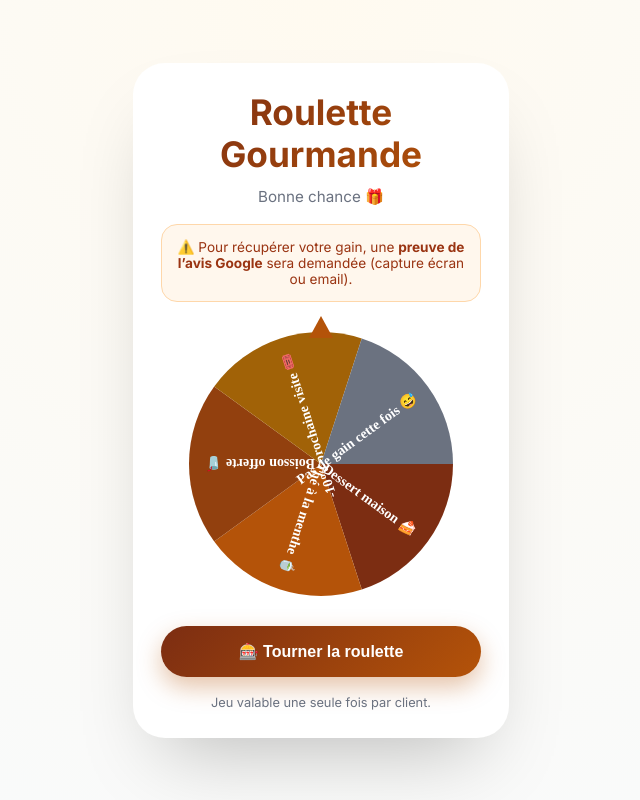
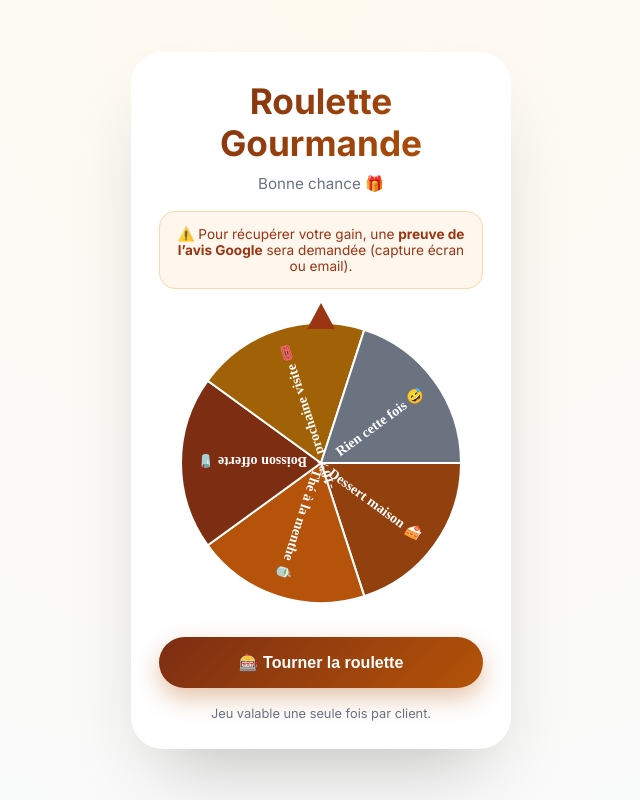
Before and after one commit to Chicanos-Tech/Restaurant_Tajinier_Merignac, a plain HTML site: page index.html in a window 1280 px wide. Both pictures are taken after a click on the button "J’ai déjà publié mon avis →". Shown: the whole page, without its empty margins (319-959 px from the left). Drawn offline with nearby package versions, Linux system fonts and the light colour scheme.

Commit message:
Update index.html

```diff
--- a/index.html
+++ b/index.html
@@ -3,7 +3,7 @@
 <head>
 <meta charset="UTF-8">
 <meta name="viewport" content="width=device-width, initial-scale=1.0">
-<title>Cadeau Gourmand • Avis Client</title>
+<title>Roulette Gourmande • Avis Google</title>
 
 <link href="https://fonts.googleapis.com/css2?family=Inter:wght@400;500;600;700&display=swap" rel="stylesheet">
 <script src="https://cdn.jsdelivr.net/npm/canvas-confetti@1.6.0/dist/confetti.browser.min.js"></script>
@@ -16,15 +16,15 @@ body{
   background:radial-gradient(circle at top,#fffaf0,#f8fafc);
   min-height:100vh;
   display:flex;
+  align-items:center;
   justify-content:center;
-  align-items:center;
   color:#1f2937;
 }
 
 .container{
   width:100%;
   max-width:420px;
-  padding:22px;
+  padding:20px;
 }
 
 .card{
@@ -44,7 +44,7 @@ body{
 }
 
 .subtitle{
-  margin:12px 0 18px;
+  margin:10px 0 18px;
   color:#6b7280;
   font-size:.95rem;
 }
@@ -87,26 +87,27 @@ button:active{transform:scale(.97)}
 /* ROULETTE */
 .wheel-wrapper{
   position:relative;
-  width:280px;
-  height:280px;
-  margin:22px auto;
+  width:300px;
+  height:300px;
+  margin:24px auto;
+}
+
+canvas{
+  width:300px;
+  height:300px;
+  border-radius:50%;
 }
 
 .pointer{
   position:absolute;
-  top:-8px;
+  top:-10px;
   left:50%;
   transform:translateX(-50%);
   width:0;height:0;
-  border-left:12px solid transparent;
-  border-right:12px solid transparent;
-  border-bottom:22px solid #b45309;
-}
-
-canvas{
-  width:280px;
-  height:280px;
-  border-radius:50%;
+  border-left:14px solid transparent;
+  border-right:14px solid transparent;
+  border-bottom:26px solid #9a3412;
+  z-index:10;
 }
 
 .result{
@@ -131,11 +132,11 @@ canvas{
     <!-- PAGE AVIS -->
     <div id="pageAvis" class="page active">
       <div class="logo">Merci pour votre visite 🍽️</div>
-      <p class="subtitle">Laissez-nous un avis Google et tentez de gagner un cadeau gourmand</p>
+      <p class="subtitle">Laissez un avis Google et tentez de gagner un cadeau gourmand</p>
 
       <div class="notice">
-        ⭐ Cliquez sur le bouton ci-dessous pour publier votre avis Google.
-        <br>🎰 Une roulette cadeau vous attend juste après.
+        ⭐ Cliquez ci-dessous pour publier votre avis Google.<br>
+        🎰 Une roulette cadeau vous attend juste après.
       </div>
 
       <button onclick="leaveReview()">⭐ Laisser un avis Google</button>
@@ -174,7 +175,7 @@ canvas{
 </div>
 
 <script>
-/* NAVIGATION */
+/* ---------- NAVIGATION ---------- */
 function leaveReview(){
   window.open(
     "https://search.google.com/local/writereview?placeid=ChIJ5yphIvDZVA0Rykpm0HohmHA",
@@ -187,87 +188,107 @@ function goToWheel(){
   document.getElementById("pageWheel").classList.add("active");
 }
 
-/* ROULETTE */
+/* ---------- ROULETTE PRO ---------- */
 const prizes = [
   "Dessert maison 🍰",
   "Thé à la menthe 🍵",
   "Boisson offerte 🥤",
   "-10% prochaine visite 🎟️",
-  "Pas de gain cette fois 😅"
+  "Rien cette fois 😅"
 ];
 
-const colors = ["#7c2d12","#b45309","#92400e","#a16207","#6b7280"];
+const colors = [
+  "#92400e",
+  "#b45309",
+  "#7c2d12",
+  "#a16207",
+  "#6b7280"
+];
 
 const canvas = document.getElementById("wheel");
 const ctx = canvas.getContext("2d");
 
-const size = 280;
+const size = 300;
 const dpr = window.devicePixelRatio || 1;
+
 canvas.width = size * dpr;
 canvas.height = size * dpr;
+canvas.style.width = size + "px";
+canvas.style.height = size + "px";
 ctx.scale(dpr, dpr);
 
+const center = size / 2;
+const radius = center - 10;
 let angle = 0;
 let spinning = false;
 
 function drawWheel(){
-  const c = size/2;
-  const r = c-8;
-  const slice = (Math.PI*2)/prizes.length;
   ctx.clearRect(0,0,size,size);
+  const slice = (Math.PI * 2) / prizes.length;
 
-  prizes.forEach((text,i)=>{
-    const start = angle + i*slice;
+  prizes.forEach((label, i) => {
+    const start = angle + i * slice;
+    const end = start + slice;
+
     ctx.beginPath();
-    ctx.moveTo(c,c);
-    ctx.arc(c,c,r,start,start+slice);
-    ctx.fillStyle = colors[i%colors.length];
+    ctx.moveTo(center, center);
+    ctx.arc(center, center, radius, start, end);
+    ctx.closePath();
+    ctx.fillStyle = colors[i];
     ctx.fill();
 
+    ctx.strokeStyle = "#fff";
+    ctx.lineWidth = 2;
+    ctx.stroke();
+
     ctx.save();
-    ctx.translate(c,c);
-    ctx.rotate(start + slice/2);
-    ctx.textAlign="right";
-    ctx.fillStyle="#fff";
-    ctx.font="600 14px Inter";
-    ctx.fillText(text,r-16,5);
+    ctx.translate(center, center);
+    ctx.rotate(start + slice / 2);
+    ctx.textAlign = "right";
+    ctx.fillStyle = "#fff";
+    ctx.font = "600 14px Inter";
+    ctx.fillText(label, radius - 16, 6);
     ctx.restore();
   });
 }
 
 function spin(){
   if(spinning) return;
-  spinning=true;
+  spinning = true;
 
-  const start=angle;
-  const target=angle + Math.PI*10 + Math.random()*Math.PI*2;
-  const duration=4200;
-  const startTime=performance.now();
+  const spins = 6;
+  const target = angle + spins * Math.PI * 2 + Math.random() * Math.PI * 2;
+  const duration = 4200;
+  const start = performance.now();
+  const initial = angle;
 
-  function animate(t){
-    const p=Math.min((t-startTime)/duration,1);
-    angle=start+(target-start)*(1-Math.pow(1-p,3));
+  function animate(now){
+    const progress = Math.min((now - start) / duration, 1);
+    const ease = 1 - Math.pow(1 - progress, 3);
+    angle = initial + (target - initial) * ease;
     drawWheel();
 
-    if(p<1){
+    if(progress < 1){
       requestAnimationFrame(animate);
-    }else{
-      spinning=false;
-      const index=Math.floor(
+    } else {
+      spinning = false;
+
+      const index = Math.floor(
         prizes.length -
-        (angle%(Math.PI*2))/(Math.PI*2)*prizes.length
-      )%prizes.length;
+        (angle % (Math.PI * 2)) / (Math.PI * 2) * prizes.length
+      ) % prizes.length;
 
       document.getElementById("result").textContent =
         "🎉 Vous avez gagné : " + prizes[index];
 
-      confetti({particleCount:120,spread:80,origin:{y:.6}});
+      confetti({particleCount:120, spread:80, origin:{y:0.7}});
     }
   }
+
   requestAnimationFrame(animate);
 }
 
-document.getElementById("spinBtn").onclick=spin;
+document.getElementById("spinBtn").onclick = spin;
 drawWheel();
 </script>
 
```
